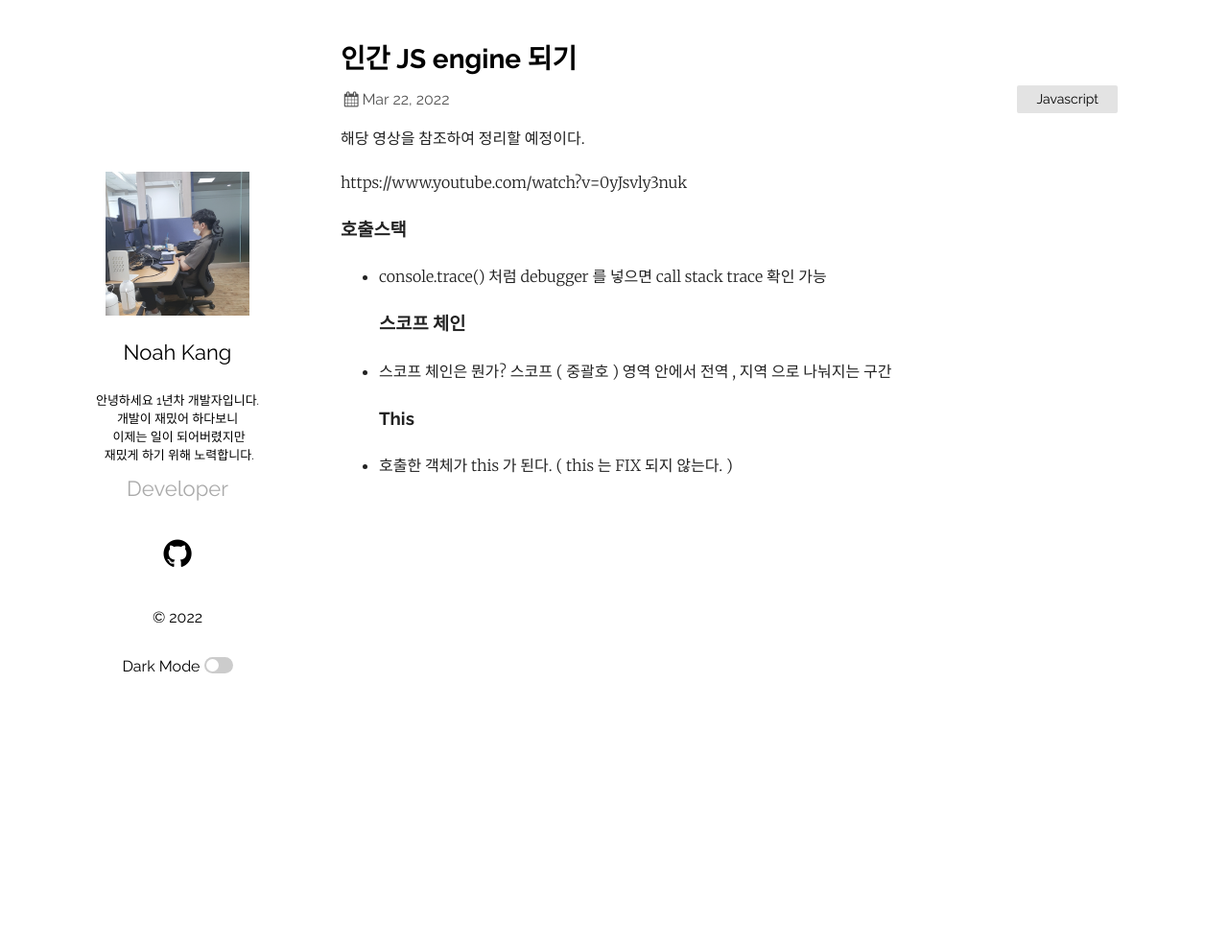
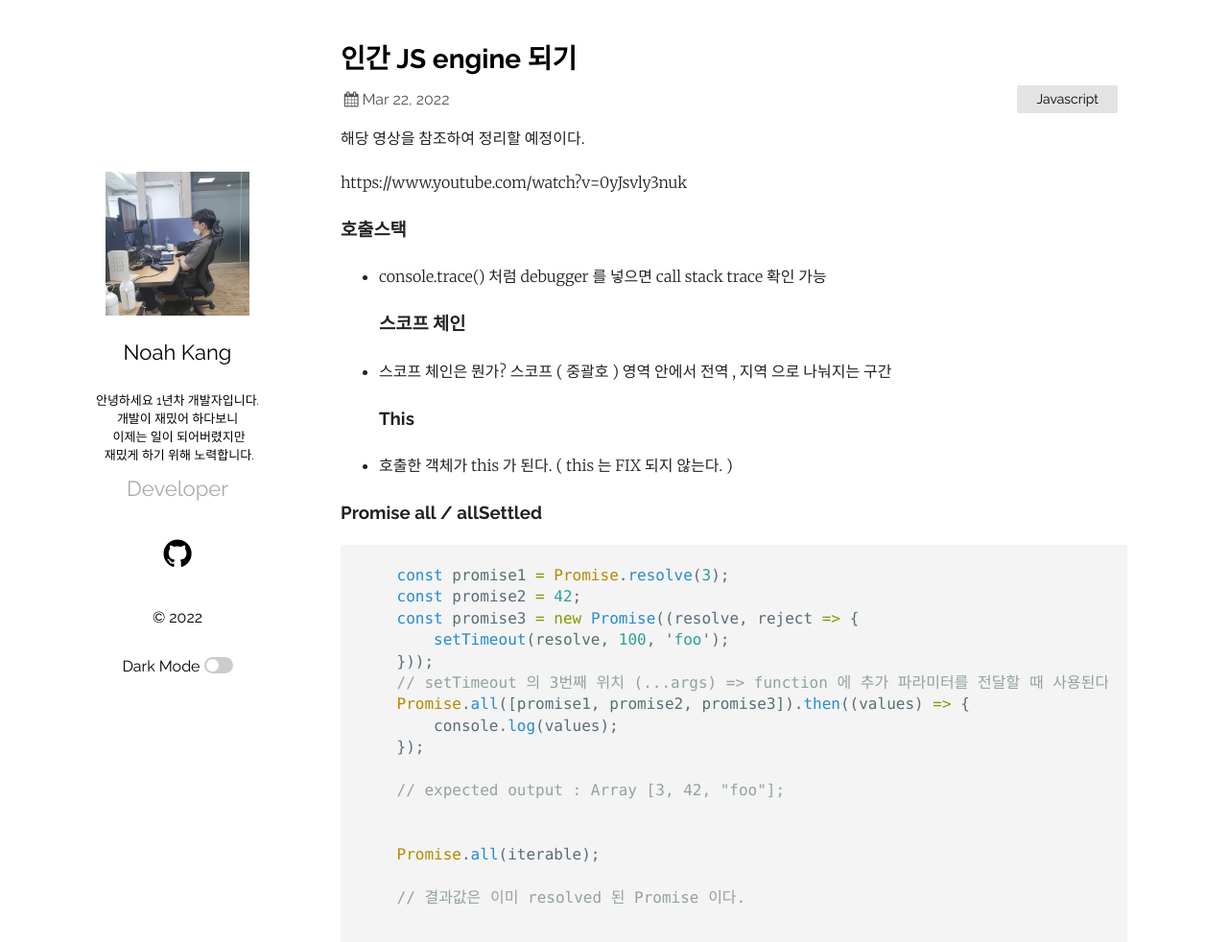
Before and after one commit to Knoa0405/Knoa0405.github.io, a Jekyll site: the page built from _posts/2022-03-22-JSEngine.markdown, in a window 1280 px wide and 1058 px high. Shown: the top 982 px of the window at 96% size. Built offline with Jekyll 4.4.1, drawn with Linux system fonts in a browser that asks for light colours.

Commit message:
update post in jsengine

````diff
--- a/_posts/2022-03-22-JSEngine.markdown
+++ b/_posts/2022-03-22-JSEngine.markdown
@@ -14,3 +14,26 @@ https://www.youtube.com/watch?v=0yJsvly3nuk
 스코프 ( 중괄호 ) 영역 안에서 전역 , 지역 으로 나눠지는 구간
 ### This
 - 호출한 객체가 this 가 된다. ( this 는 FIX 되지 않는다. )
+
+### Promise all / allSettled
+
+```javascript
+    const promise1 = Promise.resolve(3);
+    const promise2 = 42;
+    const promise3 = new Promise((resolve, reject => {
+        setTimeout(resolve, 100, 'foo');
+    }));
+    // setTimeout 의 3번째 위치 (...args) => function 에 추가 파라미터를 전달할 때 사용된다.
+    Promise.all([promise1, promise2, promise3]).then((values) => {
+        console.log(values);
+    });
+
+    // expected output : Array [3, 42, "foo"];
+
+
+    Promise.all(iterable);
+
+    // 결과값은 이미 resolved 된 Promise 이다.
+
+
+```
````
